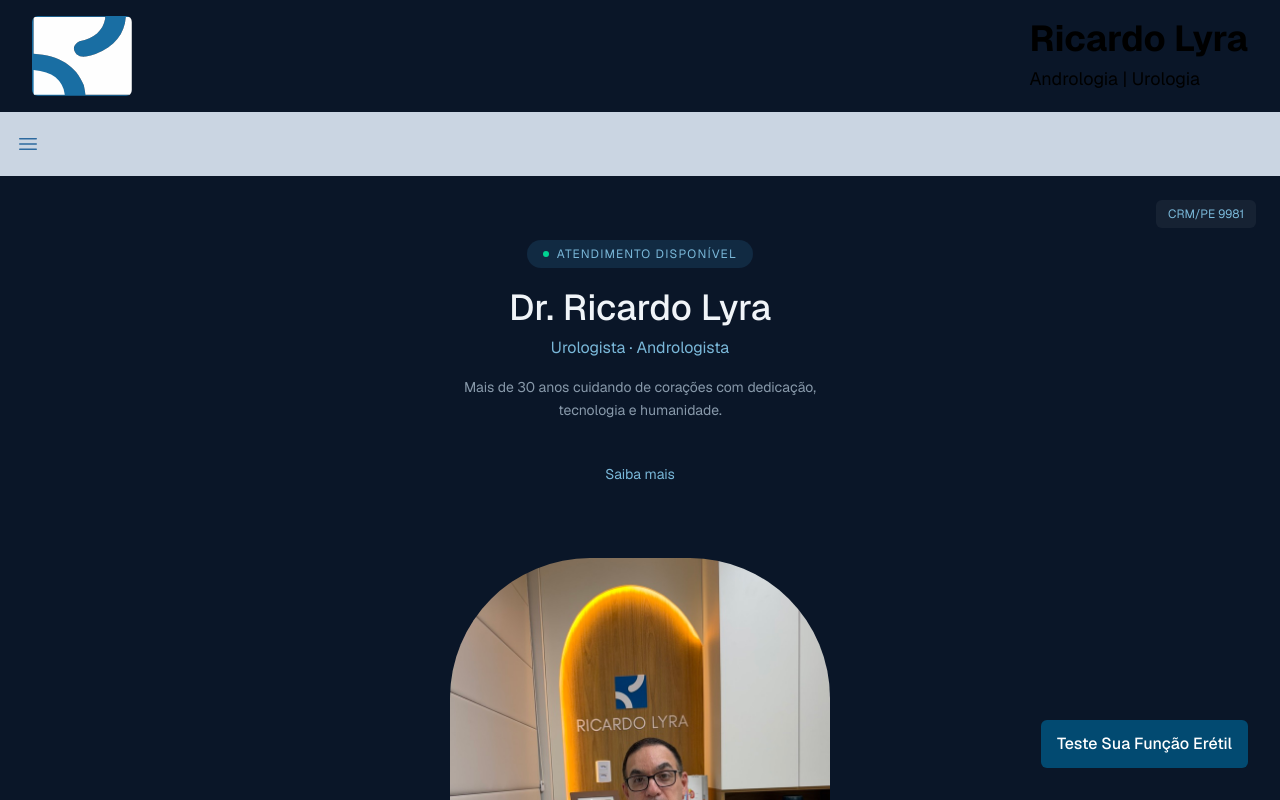
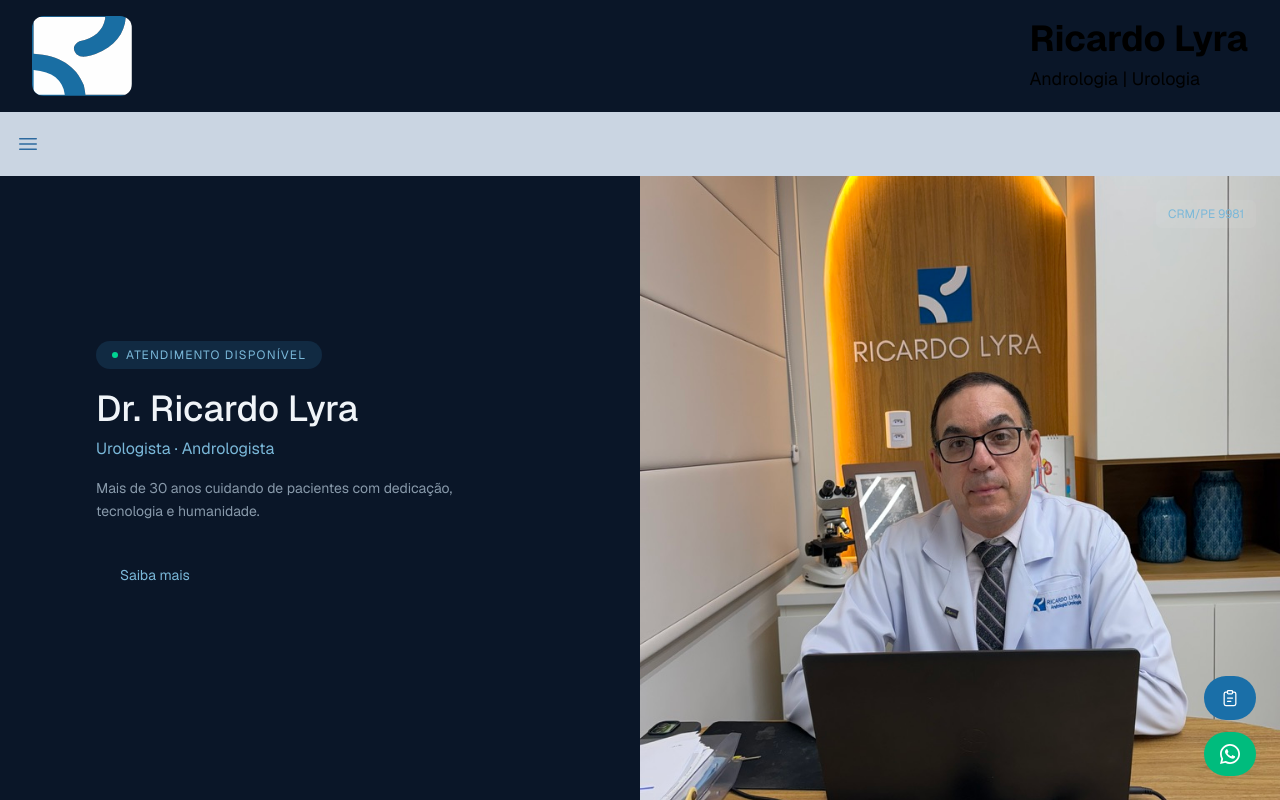
Before and after one commit to deborah-lyra/ricardo-lyra-new-page, a Next.js app: page / in a window 1280 px wide. Shown: the top 800 px of the page. Built offline with nearby package versions, Linux system fonts and the light colour scheme.

Commit message:
edited: layout

```diff
--- a/app/page.tsx
+++ b/app/page.tsx
@@ -1,7 +1,7 @@
 "use client"
-
 import { AboutMe } from "@/src/components/aboutMe";
 import { Contacts } from "@/src/components/contact";
+import { FloatingButtons } from "@/src/components/floatingButtons";
 import { Footer } from "@/src/components/footer";
 import { Hero } from "@/src/components/hero";
 import { ModalQuestions } from "@/src/components/modalQuestions";
@@ -11,29 +11,22 @@
 import { TopLogo } from "@/src/components/topLogo";
 import { useState } from "react";
 
-
 export default function Home() {
   const [isModalOpen, setModalOpen] = useState(false);
+  const toggleQuestionnaire = () => setModalOpen((prev) => !prev);
 
-  const toggleQuestionnaire = () => setModalOpen((prev) => !prev);
   return (
-    <div >
+    <div>
       <TopLogo />
       <Navbar openQuestionnaire={toggleQuestionnaire} />
       <Hero />
       <AboutMe />
       <Specialization />
       <Surgeries />
-      <Contacts/>
-      <Footer/>
+      <Contacts />
+      <Footer />
+      <FloatingButtons openQuestionnaire={toggleQuestionnaire} />
       {isModalOpen && <ModalQuestions closeModal={toggleQuestionnaire} />}
-
-      <button
-        className="lg:hidden md:hidden fixed bottom-8 right-8 bg-sky-900 text-white hover:bg-sky-700 rounded-md px-4 py-3 text-md font-medium"
-        onClick={toggleQuestionnaire}
-      >
-        Teste Sua Função Erétil
-      </button>
     </div>
   );
 }
--- a/src/components/aboutMe.tsx
+++ b/src/components/aboutMe.tsx
@@ -47,9 +47,10 @@
   ]
 
   return (
-      <section id="sobre" className="bg-slate-200 py-20 px-6">
+    <section id="aboutMe" className="bg-slate-200 py-20 px-6">
       <div className="max-w-6xl mx-auto flex flex-col lg:flex-row gap-16 items-start">
 
+        <div>
           {/* Texto — esquerda */}
           <div className="flex-1">
             <span className="inline-flex items-center gap-2 bg-blue-100 text-blue-700 text-xs px-4 py-1.5 rounded-full mb-5 uppercase tracking-widest">
@@ -79,6 +80,7 @@
               </div>
             </div>
           </div>
+        </div>
 
         {/* Cards — direita */}
         <div className="flex-1 grid grid-cols-1 sm:grid-cols-2 gap-4">
--- a/src/components/contact.tsx
+++ b/src/components/contact.tsx
@@ -19,7 +19,7 @@
 
   export function Contacts() {
     return (
-      <section id="contato" className="bg-[#0a1628] py-20 px-6">
+      <section id="contact" className="bg-[#0a1628] py-20 px-6">
         <div className="max-w-4xl mx-auto">
 
           {/* Cabeçalho */}
--- /dev/null
+++ b/src/components/floatingButtons.tsx
@@ -0,0 +1,40 @@
+"use client"
+
+export function FloatingButtons({ openQuestionnaire }: { openQuestionnaire: () => void }) {
+  return (
+    <div className="fixed bottom-6 right-6 z-40 flex flex-col items-end gap-3">
+
+      {/* Botão teste erétil */}
+      <button
+        onClick={openQuestionnaire}
+        className="group flex items-center gap-3 bg-[#1a6fa8] hover:bg-[#1a5f94] text-white text-xs font-medium px-4 py-3 rounded-full shadow-lg transition-all duration-200"
+      >
+        <span className="hidden group-hover:inline whitespace-nowrap transition-all">
+          Teste sua função erétil
+        </span>
+        <svg viewBox="0 0 24 24" fill="none" stroke="currentColor" strokeWidth={1.5} strokeLinecap="round" strokeLinejoin="round" className="w-5 h-5 flex-shrink-0">
+          <path d="M9 5H7a2 2 0 00-2 2v12a2 2 0 002 2h10a2 2 0 002-2V7a2 2 0 00-2-2h-2" />
+          <rect x="9" y="3" width="6" height="4" rx="1" />
+          <path d="M9 12h6M9 16h4" />
+        </svg>
+      </button>
+
+      {/* Botão WhatsApp */}
+      <a
+        href="https://wa.me/5581989815885"
+        target="_blank"
+        rel="noopener noreferrer"
+        className="group flex items-center gap-3 bg-emerald-500 hover:bg-emerald-600 text-white text-xs font-medium px-4 py-3 rounded-full shadow-lg transition-all duration-200"
+      >
+        <span className="hidden group-hover:inline whitespace-nowrap transition-all">
+          Fale no WhatsApp
+        </span>
+        <svg viewBox="0 0 24 24" fill="currentColor" className="w-5 h-5 flex-shrink-0">
+          <path d="M17.472 14.382c-.297-.149-1.758-.867-2.03-.967-.273-.099-.471-.148-.67.15-.197.297-.767.966-.94 1.164-.173.199-.347.223-.644.075-.297-.15-1.255-.463-2.39-1.475-.883-.788-1.48-1.761-1.653-2.059-.173-.297-.018-.458.13-.606.134-.133.298-.347.446-.52.149-.174.198-.298.298-.497.099-.198.05-.371-.025-.52-.075-.149-.669-1.612-.916-2.207-.242-.579-.487-.5-.669-.51-.173-.008-.371-.01-.57-.01-.198 0-.52.074-.792.372-.272.297-1.04 1.016-1.04 2.479 0 1.462 1.065 2.875 1.213 3.074.149.198 2.096 3.2 5.077 4.487.709.306 1.262.489 1.694.625.712.227 1.36.195 1.871.118.571-.085 1.758-.719 2.006-1.413.248-.694.248-1.289.173-1.413-.074-.124-.272-.198-.57-.347z"/>
+          <path d="M12 0C5.373 0 0 5.373 0 12c0 2.123.554 4.118 1.523 5.847L.057 23.882l6.197-1.448A11.934 11.934 0 0012 24c6.627 0 12-5.373 12-12S18.627 0 12 0zm0 21.894a9.866 9.866 0 01-5.031-1.378l-.36-.214-3.732.872.937-3.463-.235-.375A9.855 9.855 0 012.106 12C2.106 6.58 6.58 2.106 12 2.106S21.894 6.58 21.894 12 17.42 21.894 12 21.894z"/>
+        </svg>
+      </a>
+
+    </div>
+  )
+}
--- a/src/components/hero.tsx
+++ b/src/components/hero.tsx
@@ -2,14 +2,28 @@
   return (
     <section className="relative min-h-[40rem] bg-[#0a1628] overflow-hidden">
 
+      {/* CRM badge */}
       <div className="absolute top-6 right-6 z-10 bg-white/5 border border-white/10 text-[#7ab8d9] text-xs px-3 py-1.5 rounded-md">
         CRM/PE 9981
       </div>
 
-        <div className="flex flex-col md:flex-row items-center justify-between h-full max-w-6xl mx-auto px-8 min-h-[40rem]">
+      {/* Foto ocupando lado direito — absoluta */}
+      <div className="absolute right-0 top-0 h-full w-1/2 flex items-end justify-end">
+        <img
+          src="/foto-medico.png"
+          alt="Dr. Ricardo Lyra"
+          className="h-full w-full object-cover object-center"
+        />
+        {/* Gradiente cobrindo a borda esquerda da foto para fundir com o fundo */}
+        <div className="absolute inset-y-0 left-0 w-32 bg-gradient-to-r from-[#0a1628] to-transparent" />
+        {/* Gradiente cobrindo a base da foto */}
+        <div className="absolute inset-x-0 bottom-0 h-40 bg-gradient-to-t from-[#0a1628] to-transparent" />
+      </div>
 
-          {/* Texto — lado esquerdo */}
-          <div className="flex flex-col items-center md:items-start justify-center p-8 py-16">
+      {/* Conteúdo — lado esquerdo */}
+      <div className="relative z-10 flex flex-col justify-center min-h-[40rem] max-w-6xl mx-auto px-8 pb-14">
+        <div className="flex flex-col items-start max-w-lg">
+
           <div className="inline-flex items-center gap-2 bg-[#2d7aaa]/20 border border-[#2d7aaa]/40 text-[#7ab8d9] text-xs px-4 py-1.5 rounded-full mb-5 uppercase tracking-widest">
             <span className="w-1.5 h-1.5 rounded-full bg-emerald-400 inline-block" />
             Atendimento disponível
@@ -23,32 +37,20 @@
             Urologista · Andrologista
           </p>
 
-            <p className="text-[#8899aa] lg:text-lg text-center md:text-start text-sm leading-relaxed mb-8 max-w-sm">
-              Mais de 30 anos cuidando de corações com dedicação, tecnologia e humanidade.
+          <p className="text-[#8899aa] lg:text-lg text-sm leading-relaxed mb-8 max-w-sm">
+            Mais de 30 anos cuidando de pacientes com dedicação, tecnologia e humanidade.
           </p>
 
-            <div className="flex items-center md:items-start ">
           <a
             href="#sobre"
             className="lg:text-lg border border-[#2d6a9f] text-[#7ab8d9] hover:bg-[#2d6a9f]/20 text-sm px-6 py-2.5 rounded-lg transition-colors"
           >
             Saiba mais
           </a>
+
         </div>
       </div>
 
-          {/* Foto — lado direito */}
-          <div className="flex items-end justify-center px-8 h-full">
-            <div className="w-[380px] h-[480px] lg:h-[600px] rounded-t-[140px] bg-gradient-to-b from-[#1a3a5c] via-[#1e4976] to-[#0a1628] overflow-hidden flex items-end justify-center">
-              <img
-                src="/foto-medico.png"
-                alt="Dr. João Silva"
-                className="w-full h-full object-cover object-top"
-              />
-            </div>
-          </div>
-
-        </div>
     </section>
   )
 }
--- a/src/components/specialization.tsx
+++ b/src/components/specialization.tsx
@@ -42,7 +42,7 @@
 
 export function Specialization() {
   return (
-    <section className="bg-[#0a1628] py-20 px-6">
+    <section id='specialization' className="bg-[#0a1628] py-20 px-6">
       <div className="max-w-4xl mx-auto text-center mb-12">
         <span className="text-bold inline-flex items-center gap-2 bg-[#2d7aaa]/20 border border-[#2d7aaa]/40 text-[#7ab8d9] text-xs px-4 py-1.5 rounded-full mb-5 uppercase tracking-widest">
           Especializações
--- a/src/components/topLogo.tsx
+++ b/src/components/topLogo.tsx
@@ -5,7 +5,7 @@
     return (
         <div className='bg-[#0a1628] flex items-center justify-between px-8 py-4'>
             <div>
-               <Image src="/logo.svg" alt="Logo" width={100} height={100}  className="rounded-md h-20"/>
+               <Image src="/logo.svg" alt="Logo" width={100} height={100}  className="rounded-xl h-20"/>
             </div>
             <div>
                 <h2 className="font-bold text-4xl">Ricardo Lyra</h2>
```
Also changed, not shown: src/components/footer.tsx (+7 -7 lines). Lines whose indentation alone changed are shown as unchanged.
